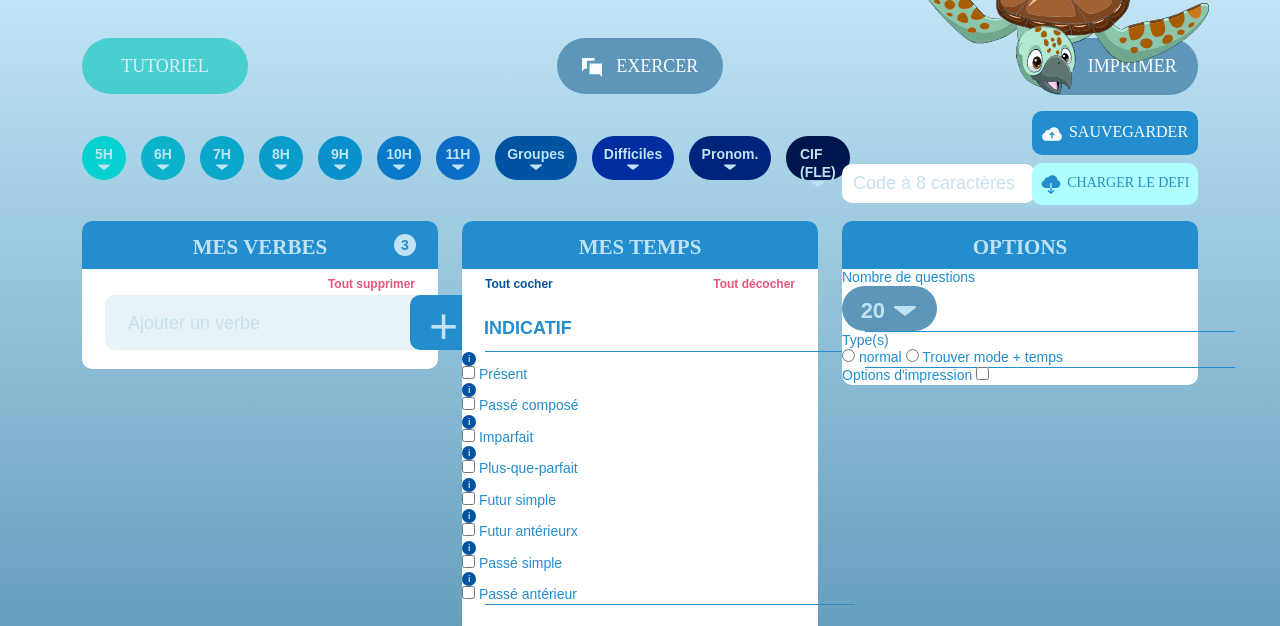
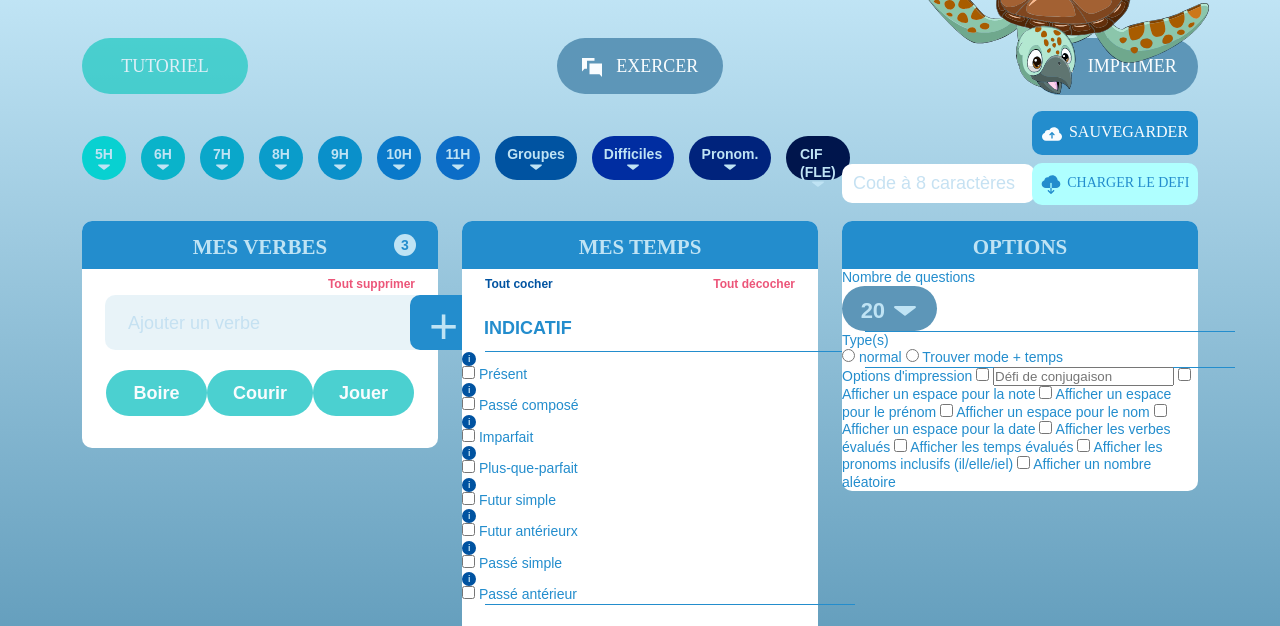
Before and after one commit to maevachristan/Tatitotu-Site-, a website built with Parcel: page src/index.html in a window 1280 px wide. Shown: the part 121-747 px from the top of the page. Built offline with nearby package versions, Linux system fonts and the light colour scheme.

Commit message:
ajout des options a cocher

```diff
--- a/src/index.html
+++ b/src/index.html
@@ -97,7 +97,7 @@
       <div class="container">
         <div class="row">
           <div class="col-4">
-            <div class="card">
+            <div class="card my-verbs">
               <div class="card-banner">
                 <h2>mes verbes</h2>
                 <div class="verbs-total">3</div>
@@ -106,6 +106,11 @@
               <div class="add-verbs-section">
                 <input class="typing-bar choose" type="text" name="add-verb" placeholder="Ajouter un verbe">
                 <div class="add-button">+</div>
+              </div>
+              <div class="l-verbs-bubbles">
+                <div class="verb-bubble">Boire</div>
+                <div class="verb-bubble">Courir</div>
+                <div class="verb-bubble">Jouer</div>
               </div>
             </div>
           </div>
@@ -228,6 +233,23 @@
               <hr>
               <label for="check-print">Options d'impression</label>
               <input class="check-print" type="checkbox" name="check-print">
+              <input class="typing-bar options" type="text" name="write-option" placeholder="Défi de conjugaison">
+              <input class="check-tense space-grade" type="checkbox" name="options-choice">
+              <label for="space-grade">Afficher un espace pour la note</label>
+              <input class="check-tense space-firstname" type="checkbox" name="options-choice">
+              <label for="space-firstname">Afficher un espace pour le prénom</label>
+              <input class="check-tense space-lastname" type="checkbox" name="options-choice">
+              <label for="space-lastname">Afficher un espace pour le nom</label>
+              <input class="check-tense space-date" type="checkbox" name="options-choice">
+              <label for="space-date">Afficher un espace pour la date</label>
+              <input class="check-tense tested-verbs" type="checkbox" name="options-choice">
+              <label for="tested-verbs">Afficher les verbes évalués</label>
+              <input class="check-tense tested-tenses" type="checkbox" name="options-choice">
+              <label for="tested-tenses">Afficher les temps évalués</label>
+              <input class="check-tense inclusive-pronouns" type="checkbox" name="options-choice">
+              <label for="inclusive-pronouns">Afficher les pronoms inclusifs (il/elle/iel)</label>
+              <input class="check-tense number" type="checkbox" name="options-choice">
+              <label for="number">Afficher un nombre aléatoire</label>
             </div>
           </div>
         </div>
--- a/src/scss/_layout.scss
+++ b/src/scss/_layout.scss
@@ -11,3 +11,9 @@
     display: flex;
     margin: 25px 0 41px 0;
 }
+
+.l-verbs-bubbles {
+    display: flex;
+    justify-content: space-around;
+    margin: 1px 24px;
+}
--- a/src/scss/main.scss
+++ b/src/scss/main.scss
@@ -14,6 +14,8 @@
 @import "modules/_add-button.css";
 @import "modules/_example.css";
 @import "modules/_turtle.css";
+@import "modules/_verb-bubble.css";
+@import "modules/_check-tense.css";
 
 // .row + .row {
 //     margin-top: 16px;
--- a/src/scss/modules/_card.css
+++ b/src/scss/modules/_card.css
@@ -17,3 +17,7 @@ h3 {
     margin: 25px 0 12px 22px;
     text-transform: uppercase;
 }
+
+.my-verbs {
+    padding-bottom: 31px;
+}
--- a/src/scss/modules/_main-button.css
+++ b/src/scss/modules/_main-button.css
@@ -15,6 +15,19 @@
     opacity: 60%;
 }
 
+.tutorial:hover {
+    background-color: #2dfff2;
+    opacity: 60%;
+}
+
+.training:hover {
+    background-color: #acc8d9;
+}
+
+.print:hover {
+    background-color: #acc8d9;
+}
+
 .icon {
     margin-right: 10px;
     width: 20px;
--- a/src/scss/modules/_need-button.css
+++ b/src/scss/modules/_need-button.css
@@ -16,6 +16,15 @@
     margin-top: 8px;
 }
 
+.download:hover {
+    background-color: #66f3f2;
+    color: #f9fcfe;
+}
+
+.save:hover {
+    background-color: #60c3ff;
+}
+
 .icon-need {
     margin-right: 3px;
     width: 20px;
--- /dev/null
+++ b/src/scss/modules/_verb-bubble.css
@@ -0,0 +1,12 @@
+.verb-bubble {
+    background-color: #4bd0d0;
+    border-radius: 100px;
+    color: #f9fcfe;
+    font-family: 'Baloo Paaji 2', sans-serif;
+    font-size: 18px;
+    font-weight: 900;
+    padding: 12px 26px;
+    position: relative;
+    text-align: center;
+    width: 111px;
+}
```
Also changed, not shown: src/scss/modules/_check-tense.css (added). Lines whose indentation alone changed are shown as unchanged.
